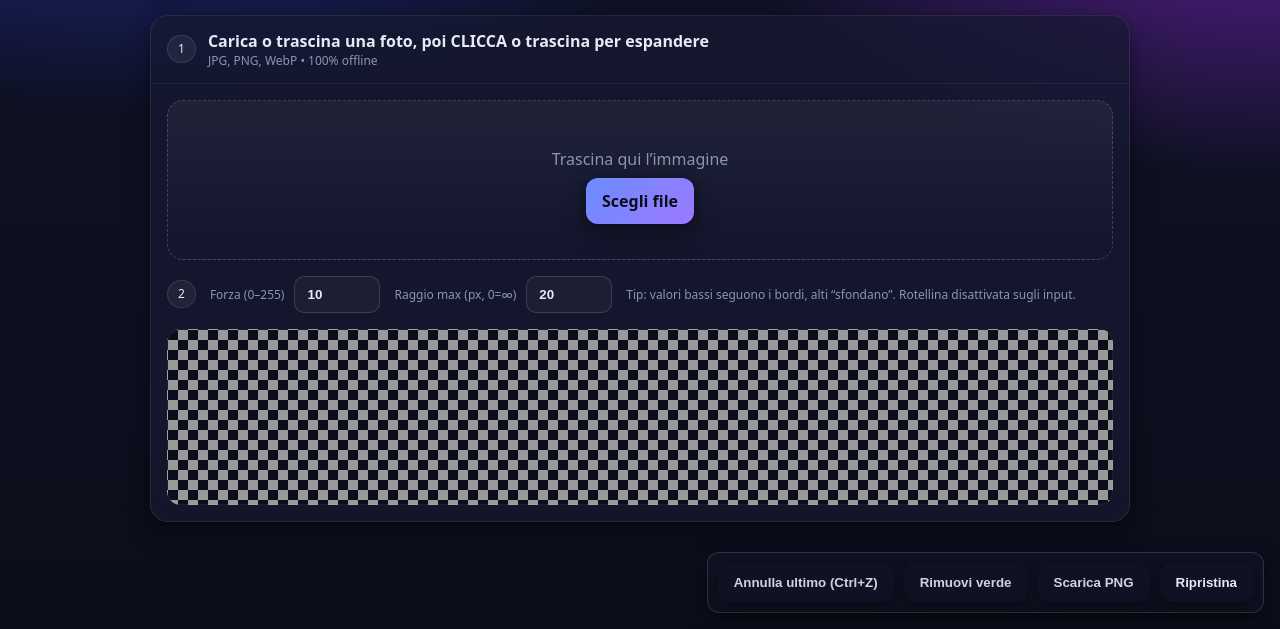
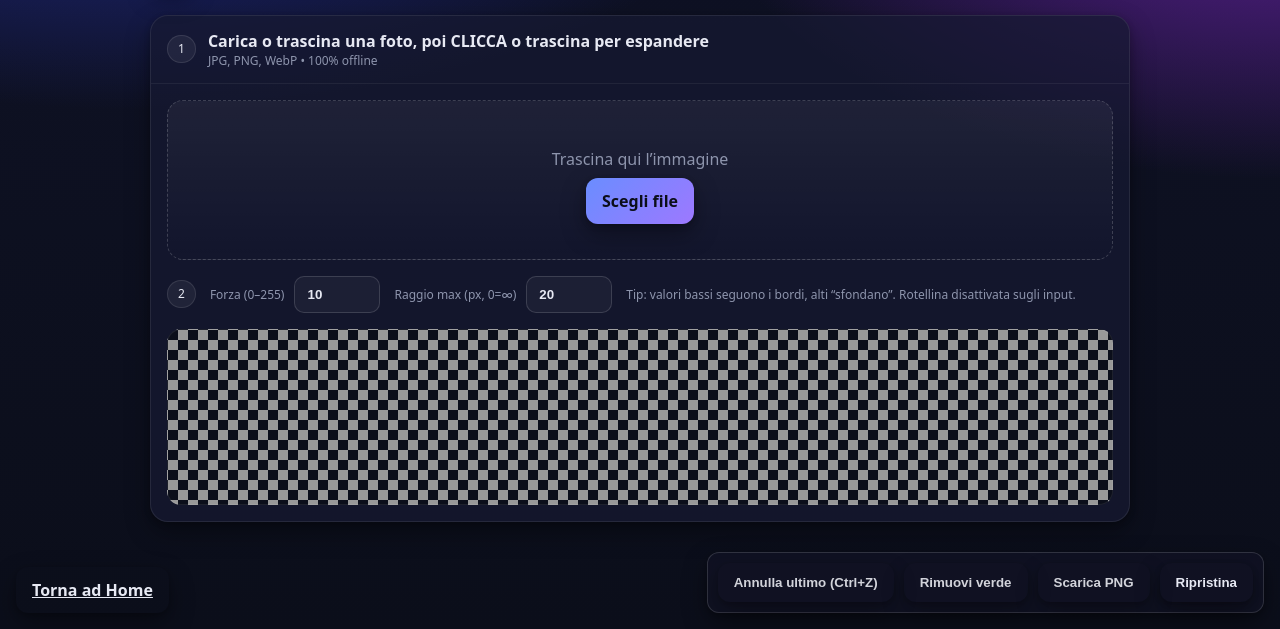
Before and after one commit to DRAMMM1212/BackgroundRemoval, a plain HTML site: page index.html in a window 1280 px wide. Shown: the part 171-800 px from the top of the page. Drawn offline with Linux system fonts and the light colour scheme.

Commit message:
Update index.html

```diff
--- a/index.html
+++ b/index.html
@@ -172,6 +172,14 @@
   </div>
 
   <div id="toast" class="toast" role="status" aria-live="polite"></div>
+
+<a class="btn secondary"
+   href="https://drammm1212.github.io/DPWeb-Design/"
+   role="button"
+   style="position:fixed; left:16px; bottom:max(16px, env(safe-area-inset-bottom)); z-index:3200;">
+  Torna ad Home
+</a>
+
 
 <script>
 /* ===== Helpers & Splash ===== */
```
